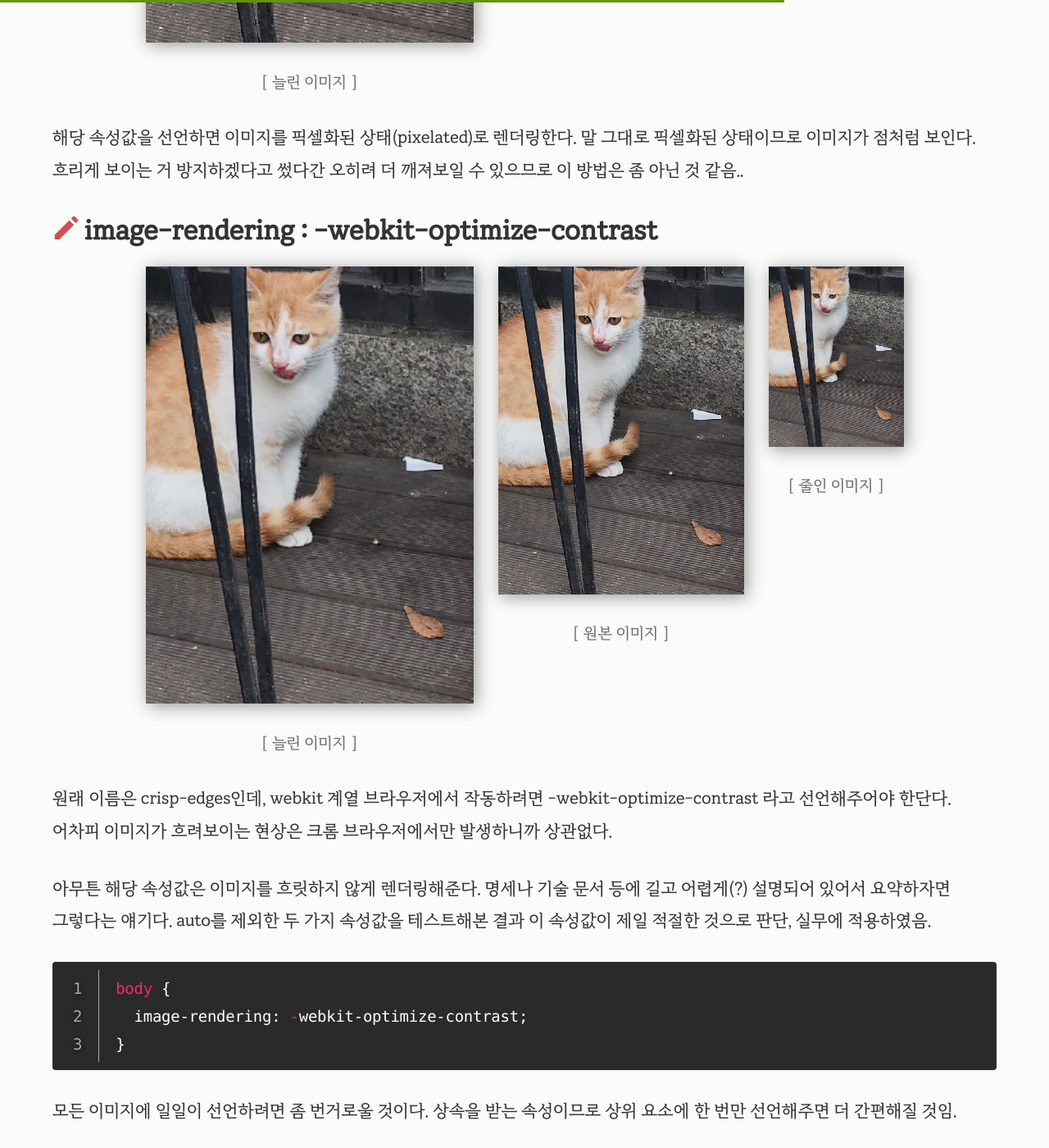
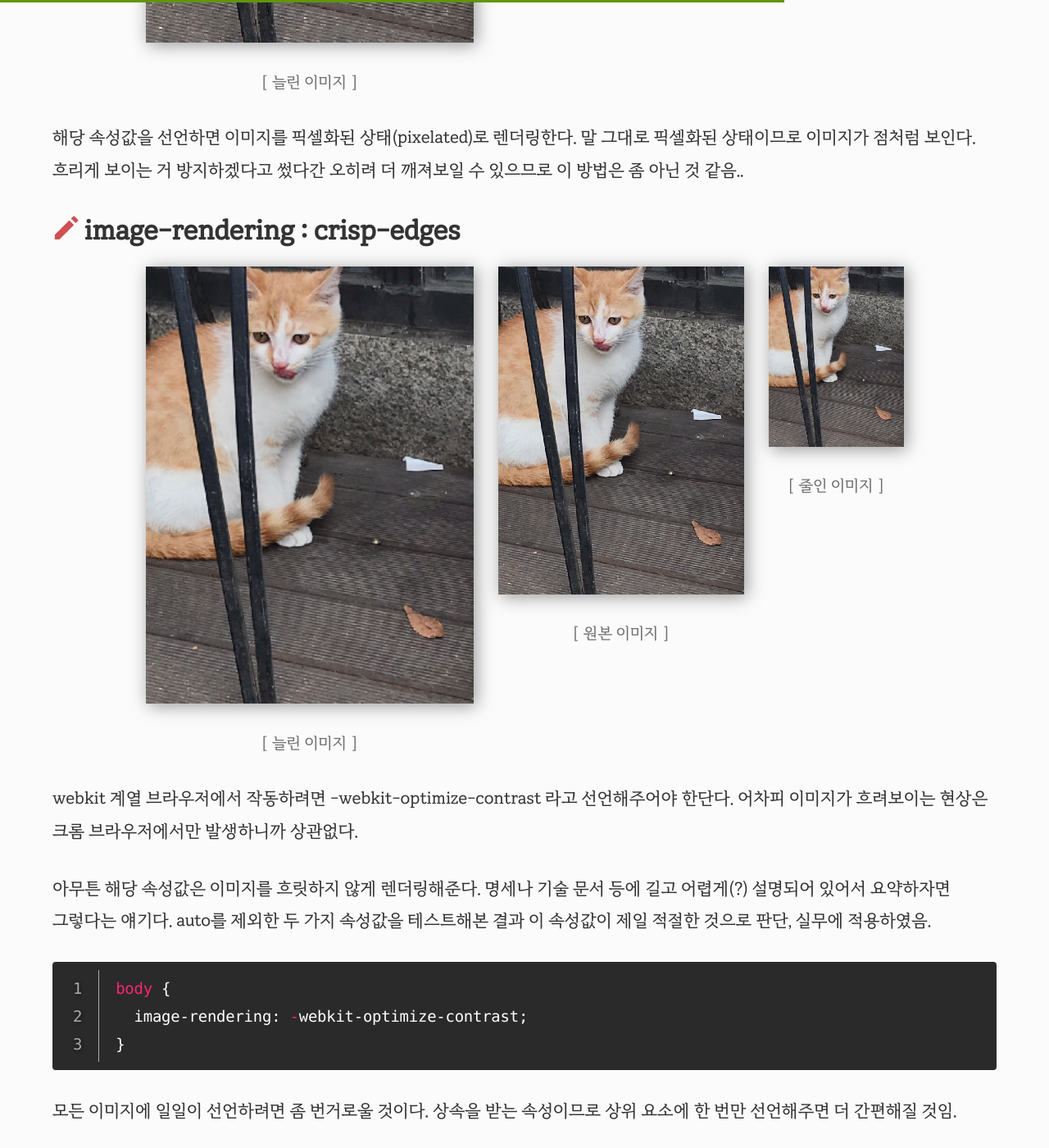
Before and after one commit to selosele/selosele.github.io, a Jekyll site: the page built from _posts/2020-09-17-sub-pixel-rendering2.md, in a window 1280 px wide and 1400 px high, scrolled down 2578 px. Shown: the whole window at 82% size. Built offline with Jekyll 4.4.1, drawn with Linux system fonts in a browser that asks for light colours; cached includes are drawn as plain includes; comment, search, counter and statistics services are not loaded; some of the changed text lies outside the part shown.

Commit message:
포스트 수정

```diff
--- a/_posts/2020-09-17-sub-pixel-rendering2.md
+++ b/_posts/2020-09-17-sub-pixel-rendering2.md
@@ -30,7 +30,7 @@ primary_post: true
 
 * auto
 * pixelated
-* -webkit-optimize-contrast
+* crisp-edges
 
 ### image-rendering : auto
 
@@ -52,7 +52,7 @@ auto는 image-rendering 속성을 선언하지 않은 상태인, 즉 기본값
 
 해당 속성값을 선언하면 이미지를 픽셀화된 상태(pixelated)로 렌더링한다. 말 그대로 픽셀화된 상태이므로 이미지가 점처럼 보인다. 흐리게 보이는 거 방지하겠다고 썼다간 오히려 더 깨져보일 수 있으므로 이 방법은 좀 아닌 것 같음..
 
-### image-rendering : -webkit-optimize-contrast
+### image-rendering : crisp-edges
 
 <div class="page__image-container" style="image-rendering: auto; image-rendering: -webkit-optimize-contrast;">
 {% include image.html url='/assets/images/post/sub-pixel-rendering2_img01.jpg' description='늘린 이미지' alt='' width='400' %}
@@ -60,7 +60,7 @@ auto는 image-rendering 속성을 선언하지 않은 상태인, 즉 기본값
 {% include image.html url='/assets/images/post/sub-pixel-rendering2_img01.jpg' description='줄인 이미지' alt='' width='165' %}
 </div>
 
-원래 이름은 crisp-edges인데, webkit 계열 브라우저에서 작동하려면 -webkit-optimize-contrast 라고 선언해주어야 한단다. 어차피 이미지가 흐려보이는 현상은 크롬 브라우저에서만 발생하니까 상관없다.
+webkit 계열 브라우저에서 작동하려면 -webkit-optimize-contrast 라고 선언해주어야 한단다. 어차피 이미지가 흐려보이는 현상은 크롬 브라우저에서만 발생하니까 상관없다.
 
 아무튼 해당 속성값은 이미지를 흐릿하지 않게 렌더링해준다. 명세나 기술 문서 등에 길고 어렵게(?) 설명되어 있어서 요약하자면 그렇다는 얘기다. auto를 제외한 두 가지 속성값을 테스트해본 결과 이 속성값이 제일 적절한 것으로 판단, 실무에 적용하였음.
 
```
